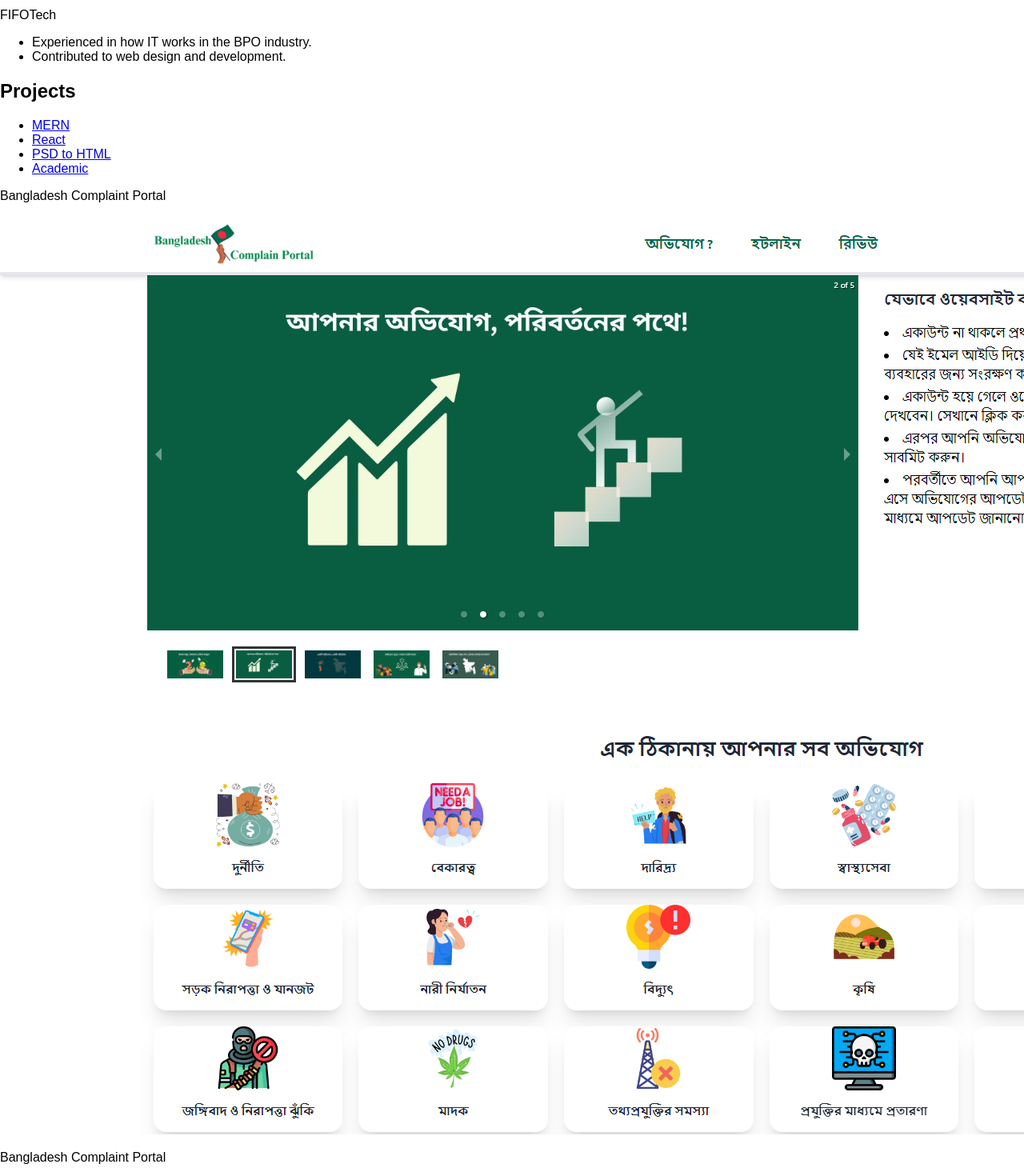
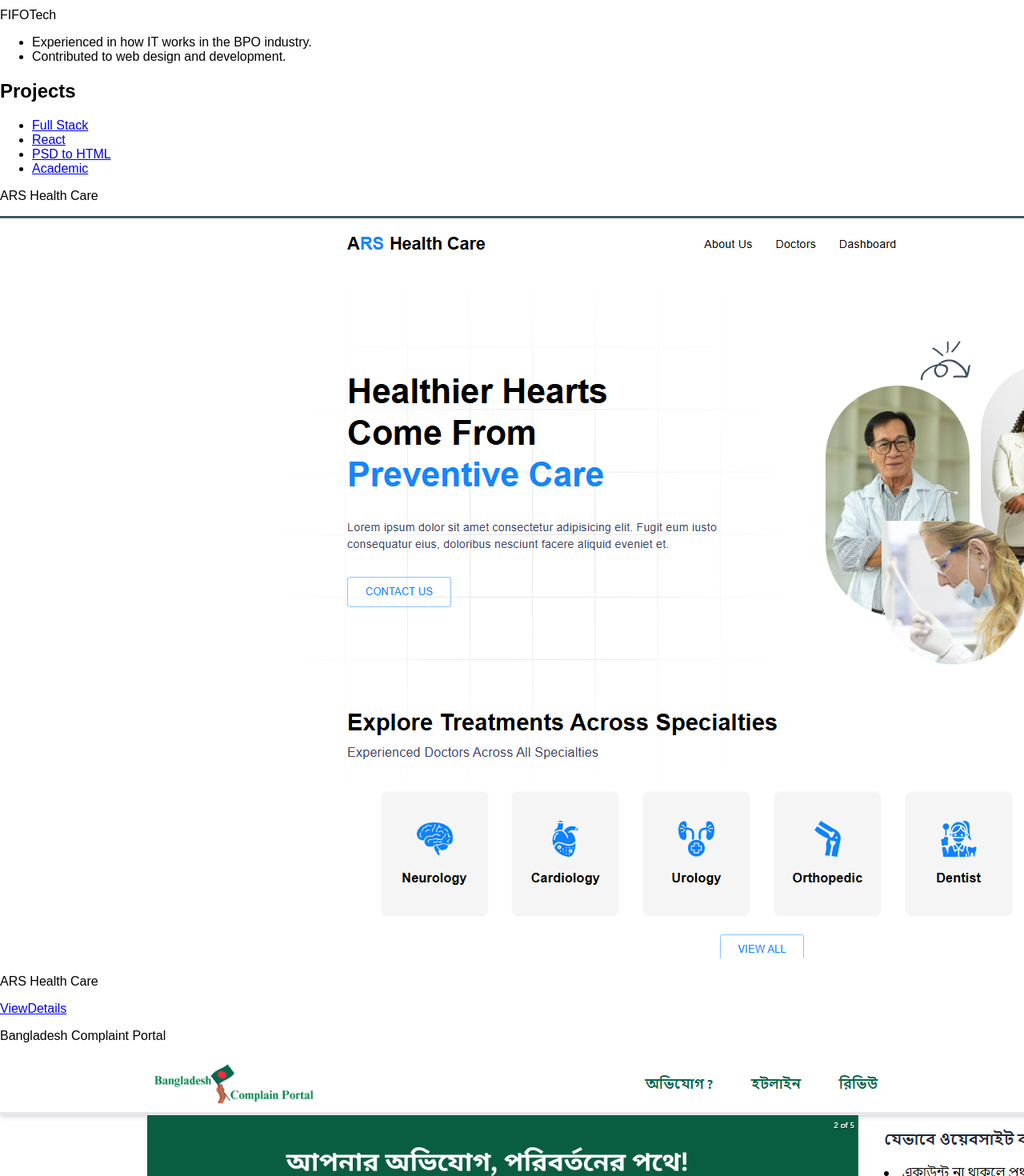
Before and after one commit to Sawom/Portfolio, a React (Vite) app: page / in a window 1280 px wide. Shown: the part 2761-4231 px from the top of the page at 80% size. Built offline with nearby package versions, Linux system fonts and the light colour scheme; the HTML template or start-up script is replaced by a standard one.

Commit message:
new project updated

```diff
--- a/src/components/Projects.jsx
+++ b/src/components/Projects.jsx
@@ -21,7 +21,7 @@ const Projects = () => {
             className="w-full">
           <div className="flex justify-center">
             <ul className="menu  menu-horizontal bg-black text-white rounded-box">
-              <li>  <Link className="bg-black text-white hover:text-white active:text-white focus:text-white focus:outline-none" to=''  > MERN  </Link>  </li>
+              <li>  <Link className="bg-black text-white hover:text-white active:text-white focus:text-white focus:outline-none" to=''  > Full Stack  </Link>  </li>
               <li> <Link className="bg-black text-white hover:text-white active:text-white focus:text-white focus:outline-none" to='/reactjs'  >  React  </Link> </li>
               <li>  <Link className="bg-black text-white hover:text-white active:text-white focus:text-white focus:outline-none" to='/psd'  >  PSD to HTML  </Link> </li>
               <li> <Link className="bg-black text-white hover:text-white active:text-white focus:text-white focus:outline-none" to='/academic'  > Academic  </Link>  </li>
--- a/src/constants/index.js
+++ b/src/constants/index.js
@@ -2,6 +2,7 @@
 import mern1 from "../images/mern/arsTravels/mern1.png";
 import mern12 from "../images/mern/arsTravels/mern12.png";
 import mern13 from "../images/mern/arsTravels/mern13.png";
+import mern16 from "../images/mern/arsTravels/mern16.png";
 import mern4 from "../images/mern/arsTravels/mern4.png";
 import mern7 from "../images/mern/arsTravels/mern7.png";
 
@@ -97,6 +98,12 @@ export const CONTACT = {
 
 // projects sections mern
 export const mernData = [
+  {
+    title: "ARS Health Care",
+    imgurl: mern16,
+    livesite: "https://healthcare-client-theta.vercel.app",
+    details: "https://github.com/Sawom/Health_Care_Client",
+  },
   {
     title: "Bangladesh Complaint Portal",
     imgurl: mern13,
```
Also changed, not shown: src/images/mern/arsTravels/mern16.png (added).
